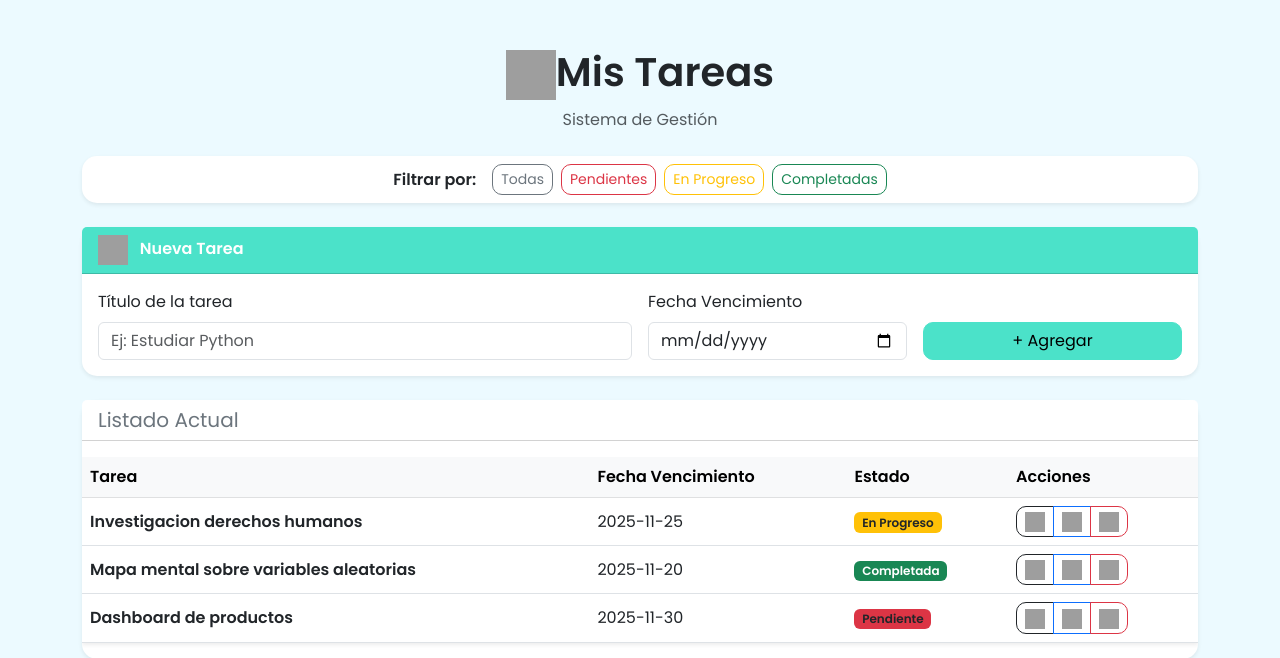
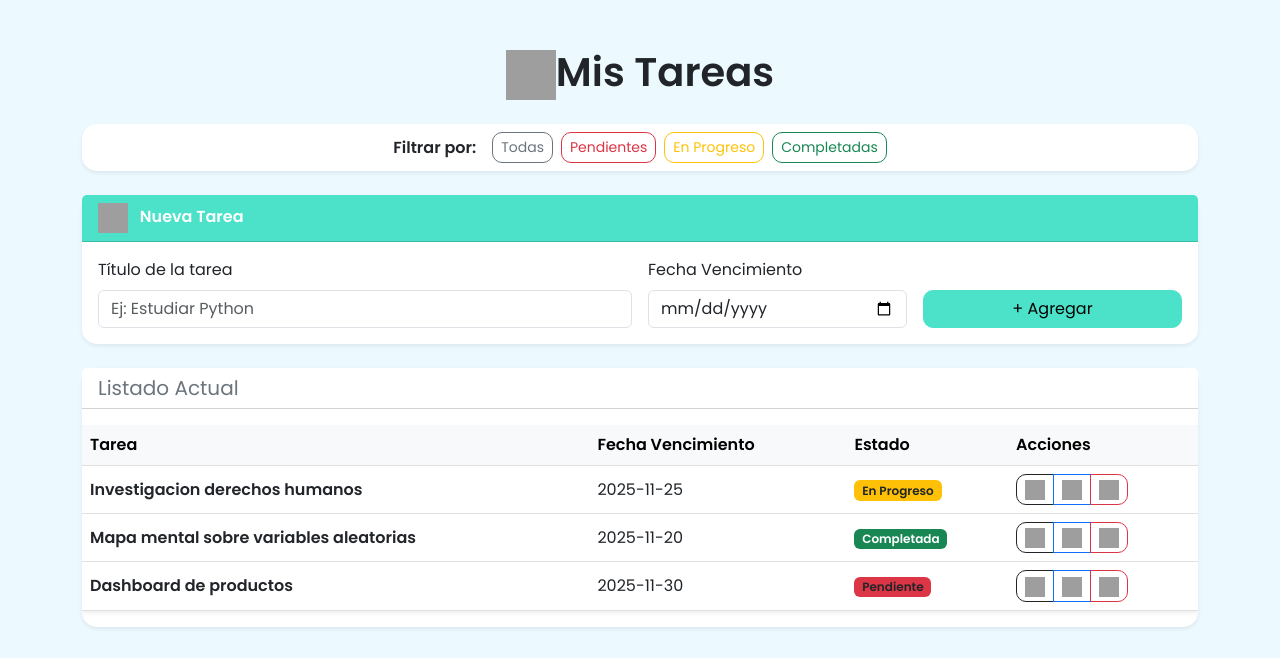
Before and after one commit to Dan-pach3co/prueba-tecnica, a Flask app: page / in a window 1280 px wide. Shown: the top 658 px of the page. Run offline with Flask 3, Linux system fonts and the light colour scheme; grey boxes are pictures that could not be loaded.

Commit message:
last commit true

```diff
--- a/templates/index.html
+++ b/templates/index.html
@@ -15,7 +15,13 @@
         {% if messages %}
             {% for category, message in messages %}
                 <div class="notification-bar bg-{{ category }} text-white text-center py-2 shadow fw-bold">
-                    {% if category == 'success' %} <img src="https://cdn-icons-png.flaticon.com/128/9720/9720724.png" alt="Agregado" width="20" height="20"> {% else %} <img src="https://cdn-icons-png.flaticon.com/128/1828/1828595.png" alt="Borrado" width="20" height="20"> {% endif %}
+                    {% if category == 'success' %}
+                    <img src="https://cdn-icons-png.flaticon.com/128/9720/9720724.png" alt="Agregado" width="20" height="20">
+
+                    {% else %}
+                    <img src="https://cdn-icons-png.flaticon.com/128/1828/1828595.png" alt="Borrado" width="20" height="20">
+
+                    {% endif %}
                     {{ message }}
                 </div>
             {% endfor %}
@@ -26,7 +32,6 @@
     <div class="container mt-5 pb-5">
         <div class="text-center mb-4">
             <h1><img src="https://cdn-icons-png.flaticon.com/128/12247/12247329.png" alt="Ver Detalle" width="50" height="50"><strong>Mis Tareas</strong></h1>
-            <p class="text-muted">Sistema de Gestión</p>
         </div>
 
         {% if detail %}
```
